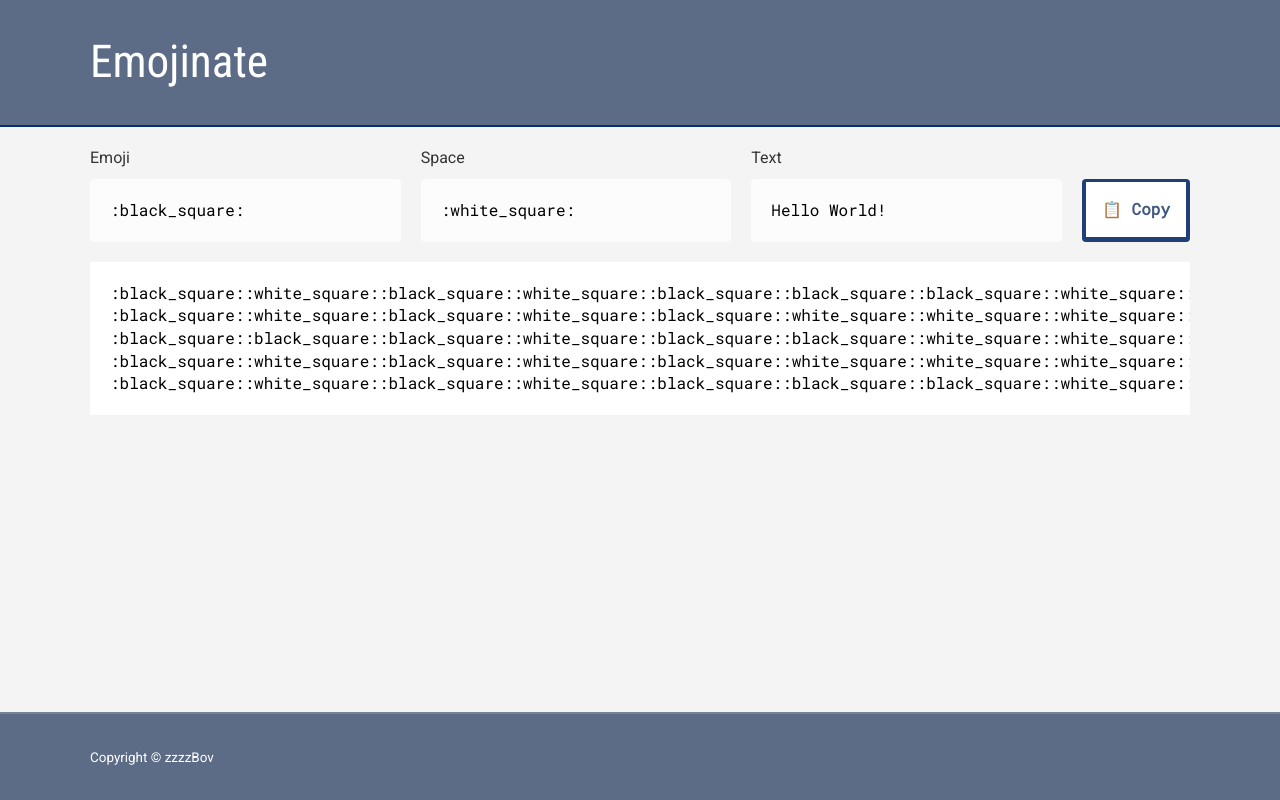
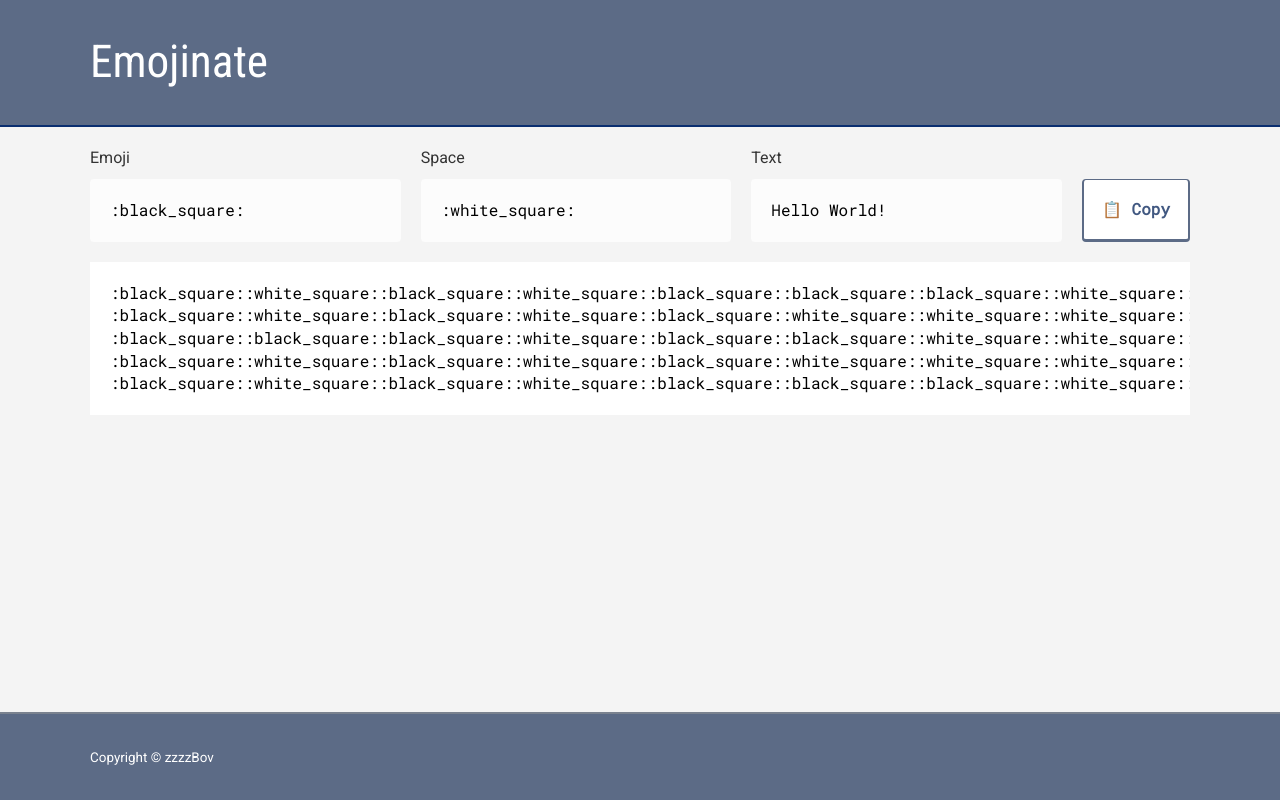
Before and after one commit to zzzzBov/emojinate, a React (Create React App) app: page / in a window 1280 px wide. In both pictures the pointer is over the button 1136 px from the left and 210 px from the top of the page. Built offline with nearby package versions, Linux system fonts and the light colour scheme.

Commit message:
styles
de-emphasize button

```diff
--- a/src/scss/core/_forms.scss
+++ b/src/scss/core/_forms.scss
@@ -16,25 +16,25 @@ input {
 
 button {
   background-color: $grayFC;
-  border: 0.4rem solid $blueC;
+  border: 0.2rem solid $blueA;
   border-radius: 0.4rem;
   color: $blueC;
   font-family: $mono;
   font-size: inherit;
   font-weight: bold;
   line-height: inherit;
-  padding: 1.6rem;
+  padding: 1.8rem;
 
   &:hover,
   &:focus {
     background-color: $white;
-    border-color: $blueD;
-    border-bottom-width: 0.5rem;
-    border-top-width: 0.3rem;
+    border-color: $blueB;
+    border-bottom-width: 0.3rem;
+    border-top-width: 0.1rem;
     outline: none;
   }
 
   &:active {
-    border-width: 0.4rem;
+    border-width: 0.2rem;
   }
 }
```
